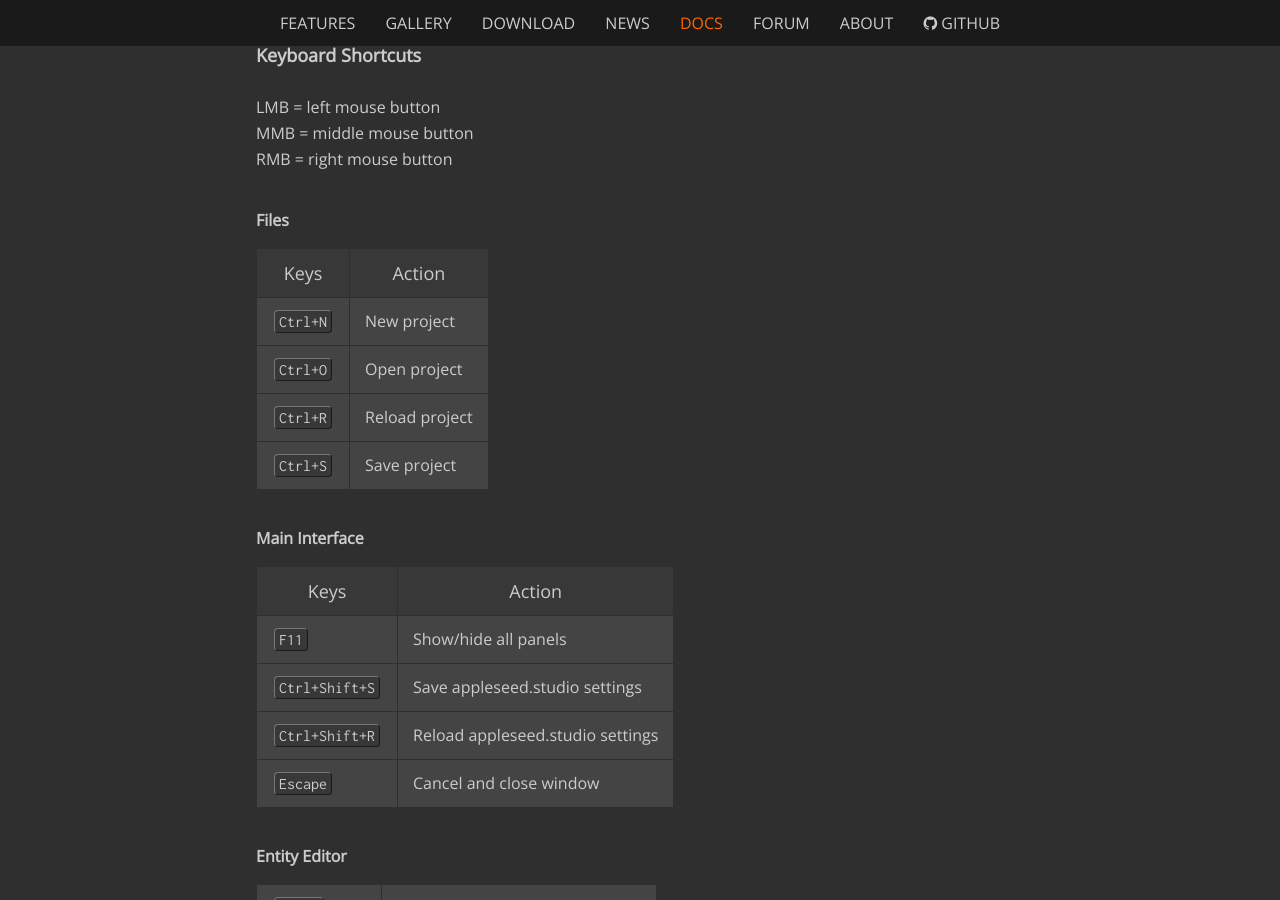
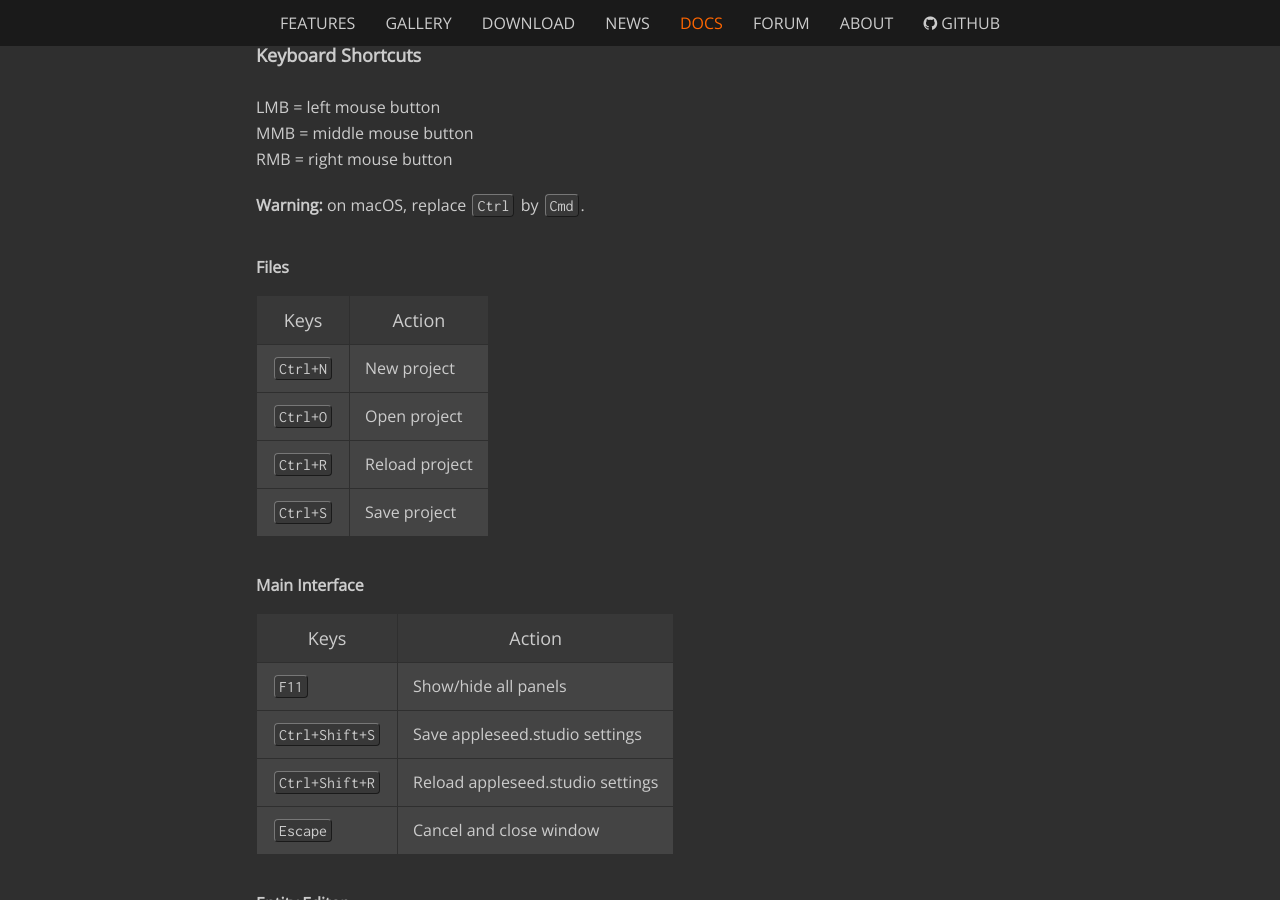
Before and after one commit to appleseedhq/appleseedhq.github.io, a Jekyll site: the page built from _docs/appleseed.studio.md, in a window 1280 px wide and 900 px high, scrolled down 570 px. Built offline with Jekyll 4.4.1, drawn with Linux system fonts in a browser that asks for light colours; nearby versions of some CDN libraries.

Commit message:
Tweak appleseed.studio docs

```diff
--- a/_docs/appleseed.studio.md
+++ b/_docs/appleseed.studio.md
@@ -17,6 +17,9 @@ appleseed.studio is a graphical application to inspect, debug, tweak and render
 LMB = left mouse button
 MMB = middle mouse button
 RMB = right mouse button
+
+**Warning:** on macOS, replace <kbd>Ctrl</kbd> by <kbd>Cmd</kbd>.
+
 
 #### Files
 
@@ -74,7 +77,7 @@ Keys | Action
 ---- | ------
 <kbd>F5</kbd> | Start interactive rendering
 <kbd>F6</kbd> | Start final rendering
-<kbd>Shift-F5</kbd> | Stop interactive/final rendering
+<kbd>Shift+F5</kbd> | Stop interactive/final rendering
 <kbd>F7</kbd> | Rendering settings
 <kbd>Ctrl+Shift+1</kbd> | Color diagnostic mode
 <kbd>Ctrl+Shift+2</kbd> | Coverage diagnostic mode
```
